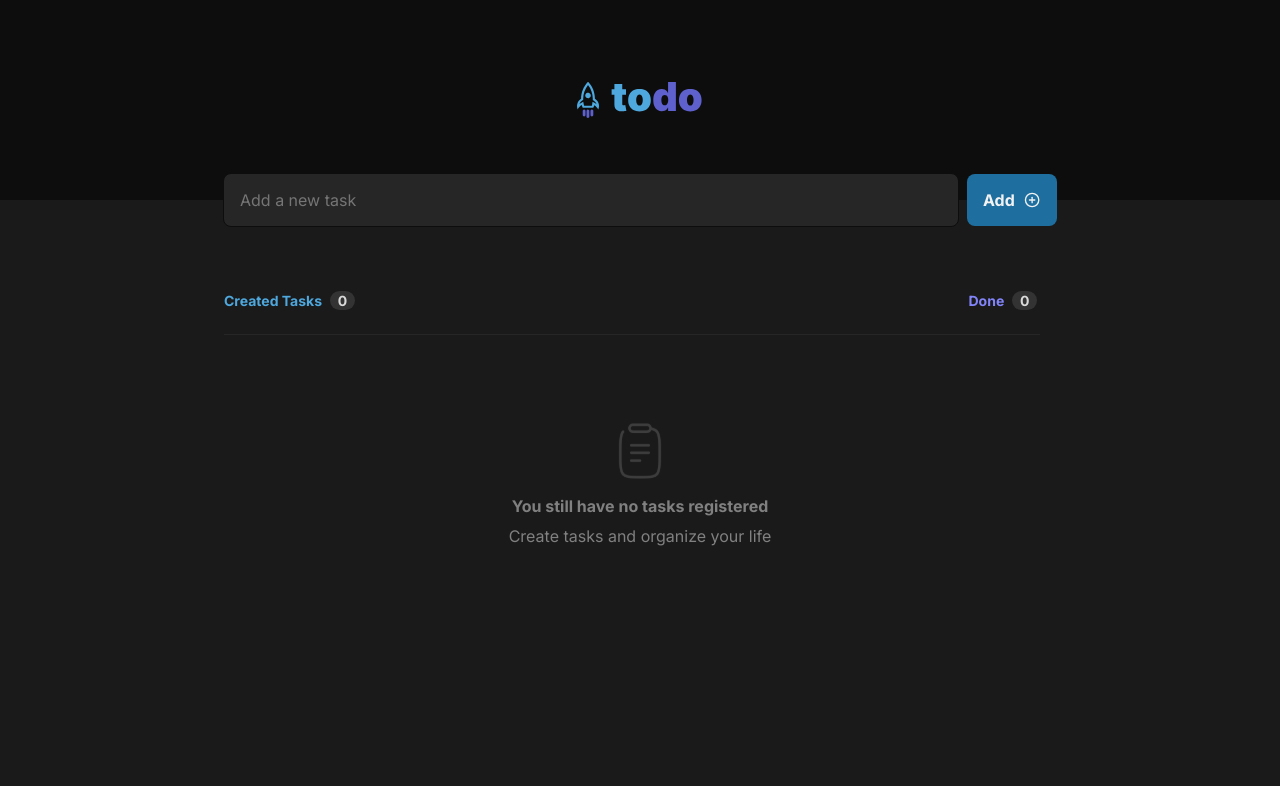
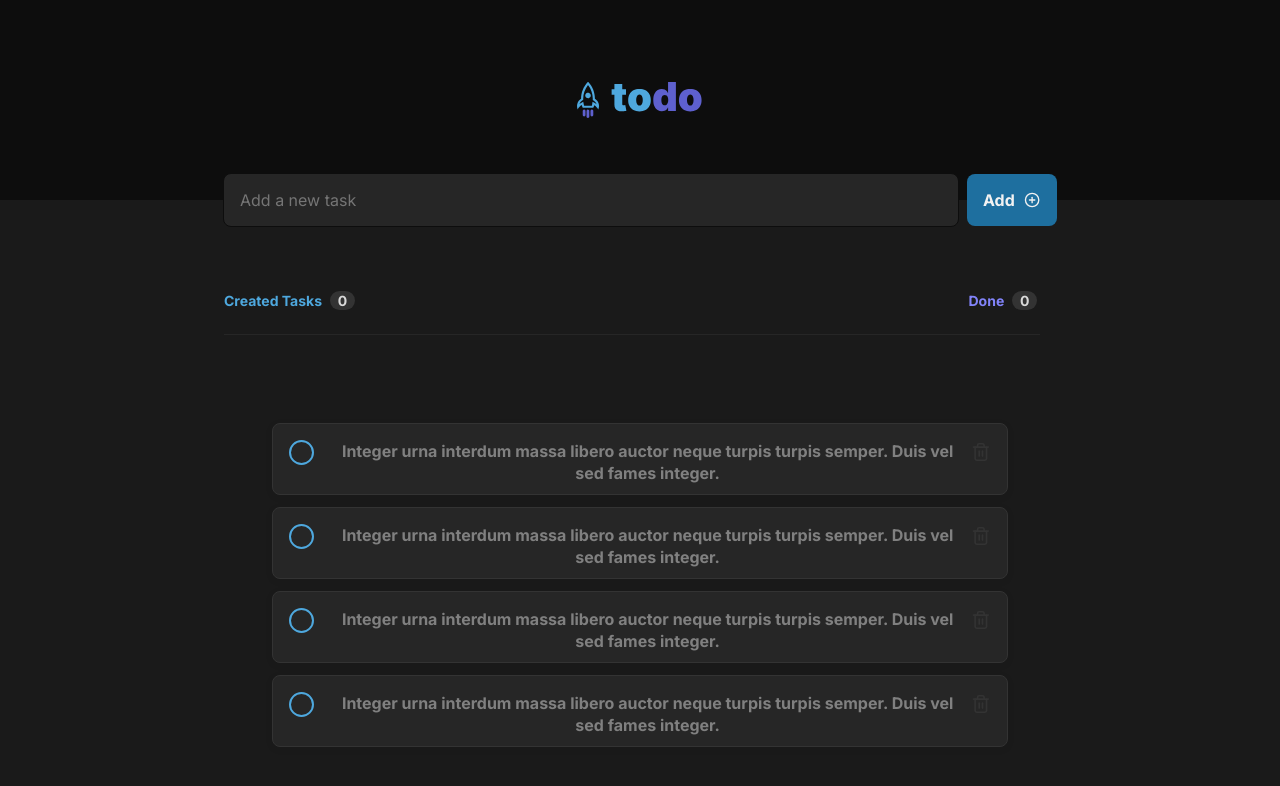
Before and after one commit to arubesu/todo, a Next.js app: page / in a window 1280 px wide. Shown: the top 786 px of the page. Built offline with nearby package versions, Linux system fonts and the light colour scheme.

Commit message:
chore: styling task items

```diff
--- a/components/TaskArea.module.css
+++ b/components/TaskArea.module.css
@@ -83,26 +83,3 @@
     background: var(--gray-400);
     border-radius: 999px;
 }
-
-.tasksListContainer{
-    display: flex;
-    align-items: center;
-    justify-content: center;
-    flex-direction: column;
-    padding: 4rem 1.5rem;
-    line-height: 1.5rem;
-}
-
-.tasksListContainer p:nth-of-type(1){
-    font-weight: 700;
-    line-height: 140%;
-    text-align: center;
-    color: var(--gray-300);
-    margin-bottom: .5rem;
-}
-
-.tasksListContainer p:nth-of-type(2){
-    line-height: 140%;
-    text-align: center;
-    color: var(--gray-300);
-}
--- a/components/TaskArea.tsx
+++ b/components/TaskArea.tsx
@@ -1,7 +1,5 @@
 import styles from './TaskArea.module.css';
-import clipBoardImg from '../public/Clipboard.svg'
-import Image from 'next/image';
-import { EmptyTaskBox } from './EmptyTaskBox';
+import { TaskList } from './TaskList';
 
 export const TaskArea: React.FC = () => {
     return (
@@ -18,10 +16,7 @@ export const TaskArea: React.FC = () => {
                 </div>
             </div>
             <hr />
-
-            <div className={styles.tasksListContainer}>
-                <EmptyTaskBox />
-            </div>
+            <TaskList />
         </section>
     )
 }
--- /dev/null
+++ b/components/TaskItem.module.css
@@ -0,0 +1,110 @@
+.listItem {
+    display: flex;
+    padding: 1rem;
+
+    align-items: flex-start;
+    gap: 0.75rem;
+
+    width: 46rem;
+    height: 4.5rem;
+
+    background: var(--gray-500);
+
+    border: 1px solid var(--gray-400);
+    box-shadow: 0px 2px 8px rgba(0, 0, 0, 0.06);
+    border-radius: 8px;
+}
+
+.listItem p{
+    text-align: start;
+}
+
+/* Hide the browser's default checkbox */
+.listItem input {
+  position: absolute;
+  opacity: 0;
+  cursor: pointer;
+  height: 0;
+  width: 0;
+}
+
+.checkboxContainer {
+  display: block;
+  position: relative;
+  padding-left: 2.1875rem;
+  margin-bottom: 0.75rem;
+  cursor: pointer;
+  font-size: 1.375rem;
+  -webkit-user-select: none;
+  -moz-user-select: none;
+  -ms-user-select: none;
+  user-select: none;
+}
+
+.checkmark {
+  position: absolute;
+  top: 0;
+  left: 0;
+  height: 1.5625rem;
+  width: 1.5625rem;
+  border-radius: 50%;
+  background: var(--gray-500);
+  border: 2px solid var(--blue);
+  transition: background 0.1s;
+}
+
+/* On mouse-over, add a  background color */
+.checkboxContainer:hover input ~ .checkmark {
+  background: var(--blue);
+  border: 2px solid var(--blue);
+}
+
+/* When the checkbox is checked, add a background */
+.checkboxContainer input:checked ~ .checkmark {
+   background: var(--purple-dark);
+   border: 2px solid var(--purple-dark);
+}
+
+/* Create the checkmark/indicator (hidden when not checked) */
+.checkmark:after {
+  content: "";
+  position: absolute;
+  display: none;
+}
+
+/* Show the checkmark when checked */
+.checkboxContainer input:checked ~ .checkmark:after {
+  display: block;
+}
+
+/* Style the checkmark/indicator */
+.checkboxContainer .checkmark:after {
+    left: 8px;
+    top: 3px;
+    width: 3px;
+    height: 10px;
+    border: solid white;
+    border-width: 0 3px 3px 0;
+    -webkit-transform: rotate(45deg);
+    -ms-transform: rotate(45deg);
+    transform: rotate(45deg);
+}
+
+.checkboxContainer:hover input:checked  ~ .checkmark {
+  background: var(--gray-500);
+  border: 2px solid var(--blue);
+}
+
+.checkboxContainer:hover input:checked  ~ .checkmark:after  {
+  display: none;
+}
+
+.todo {
+  background: var(--gray-500);
+  border: 2px solid var(--blue);
+}
+
+.done {
+  background: var(--purple-dark);
+  border: 2px solid var(--purple-dark);
+}
--- /dev/null
+++ b/components/TaskItem.tsx
@@ -0,0 +1,27 @@
+import { Trash2 } from 'react-feather';
+import styles from './TaskItem.module.css';
+
+interface TaskItemProps {
+    isDone: boolean;
+    description: string;
+}
+
+export const TaskItem: React.FC<TaskItemProps> = ({
+    description,
+    isDone
+}) => {
+    const checkMarkStyle = isDone ? styles.done : styles.todo;
+
+    return (
+        <li
+            key={description}
+            className={styles.listItem}>
+            <label className={styles.checkboxContainer}>
+                <input type="checkbox" name="task" id="" />
+                <span className={styles.checkmark}></span>
+            </label>
+            <p>Integer urna interdum massa libero auctor neque turpis turpis semper. Duis vel sed fames integer.</p>
+            <Trash2 width={24} height={24} />
+        </li>
+    )
+}
--- /dev/null
+++ b/components/TaskList.module.css
@@ -0,0 +1,29 @@
+.tasksListContainer{
+    display: flex;
+    align-items: center;
+    justify-content: center;
+    flex-direction: column;
+    padding: 4rem 1.5rem;
+    line-height: 1.5rem;
+}
+
+.tasksListContainer p:nth-of-type(1){
+    font-weight: 700;
+    line-height: 140%;
+    text-align: center;
+    color: var(--gray-300);
+    margin-bottom: .5rem;
+}
+
+.tasksListContainer p:nth-of-type(2){
+    line-height: 140%;
+    text-align: center;
+    color: var(--gray-300);
+}
+
+.tasksListContainer ul{
+    list-style-type: none;
+    display: flex;
+    flex-direction: column;
+    gap: 0.75rem;
+}
--- /dev/null
+++ b/components/TaskList.tsx
@@ -0,0 +1,31 @@
+import React from 'react';
+import { EmptyTaskBox } from './EmptyTaskBox';
+import { TaskItem } from './TaskItem';
+
+import styles from './TaskList.module.css';
+
+export const TaskList: React.FC = () => {
+    return (
+        <div className={styles.tasksListContainer}>
+            <ul>
+                <TaskItem
+                    description='Integer urna interdum massa libero auctor neque turpis turpis semper. Duis vel sed fames integer.'
+                    isDone={false}
+                />
+                <TaskItem
+                    description='Integer urna interdum massa libero auctor neque turpis turpis semper. Duis vel sed fames integer.'
+                    isDone={false}
+                />
+                <TaskItem
+                    description='Integer urna interdum massa libero auctor neque turpis turpis semper. Duis vel sed fames integer.'
+                    isDone={true}
+                />
+                <TaskItem
+                    description='Integer urna interdum massa libero auctor neque turpis turpis semper. Duis vel sed fames integer.'
+                    isDone={true}
+                />
+            </ul>
+            {/* <EmptyTaskBox /> */}
+        </div>
+    );
+}
```
